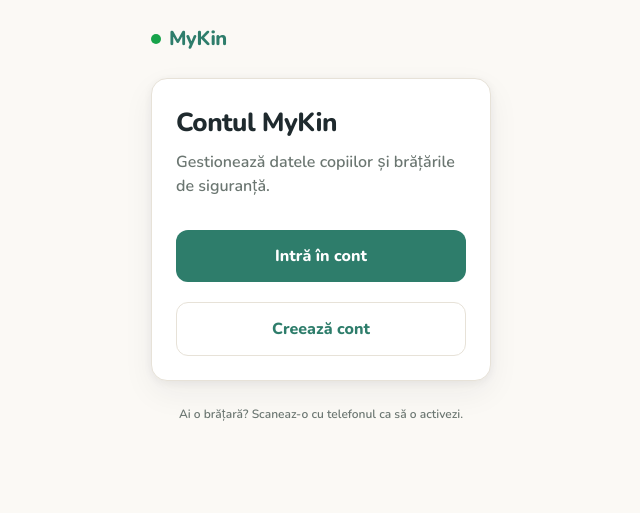
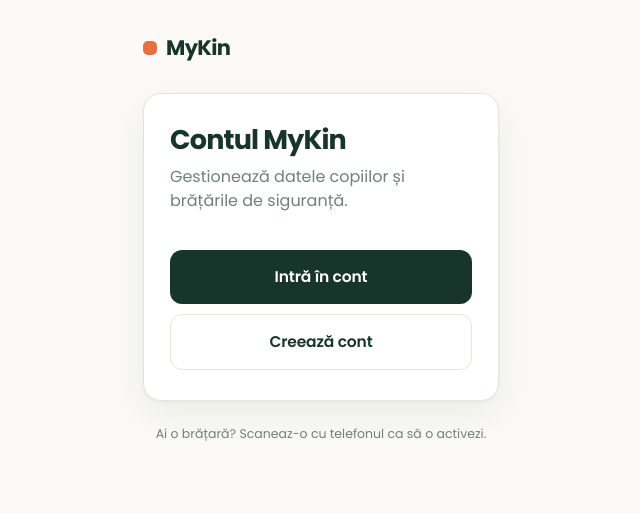
Before and after one commit to Georgedarjan/MYKIN-nou, a Flask app: page / in a window 1280 px wide. Shown: the top 513 px of the page, without its empty margins (319-959 px from the left). Run offline with Flask 3, Linux system fonts and the light colour scheme.

Commit message:
redesign minimalist Poppins + paleta brand + camp poza

```diff
--- a/models.py
+++ b/models.py
@@ -38,6 +38,7 @@
     allergies = db.Column(db.Text)
     medical = db.Column(db.Text)
     notes = db.Column(db.Text)  # ex: "Nu vorbește româna", "poartă aparat auditiv"
+    photo_url = db.Column(db.String(500))  # link poză (Cloudinary), opțional
 
     # Toggle-uri de vizibilitate publică. Numărul de telefon e mereu vizibil
     # (altfel produsul nu are sens), dar restul le controlează părintele.
--- a/static/style.css
+++ b/static/style.css
@@ -1,147 +1,321 @@
 :root {
-  --bg: #FBF9F5;
+  --forest: #17352B;
+  --forest-deep: #0F2620;
+  --forest-soft: #2A5446;
+  --coral: #E76F42;
+  --coral-deep: #CE5B2E;
+  --bg: #FBFAF6;
   --surface: #FFFFFF;
-  --ink: #1F2A2E;
-  --muted: #6B7671;
-  --brand: #2E7D6B;
-  --brand-dark: #245F52;
-  --call: #17A34A;
-  --call-dark: #128A3E;
-  --alert-bg: #FEF3C7;
-  --alert-ink: #8A5A08;
-  --line: #E7E2D8;
-  --danger: #C0392B;
-  --radius: 16px;
-  --shadow: 0 2px 8px rgba(31, 42, 46, .06), 0 12px 32px rgba(31, 42, 46, .06);
+  --ink: #1C2B25;
+  --muted: #71807A;
+  --line: #E7E4DB;
+  --wa: #25A65B;
+  --wa-deep: #1E8C4C;
+  --danger: #C0483A;
+  --radius: 18px;
+  --radius-sm: 12px;
+  --shadow: 0 1px 3px rgba(23,53,43,.05), 0 14px 40px rgba(23,53,43,.07);
 }
 
 * { box-sizing: border-box; }
 
+html { -webkit-text-size-adjust: 100%; }
+
 body {
   margin: 0;
-  font-family: "Nunito", -apple-system, BlinkMacSystemFont, "Segoe UI", Roboto, sans-serif;
+  font-family: "Poppins", -apple-system, BlinkMacSystemFont, "Segoe UI", sans-serif;
   background: var(--bg);
   color: var(--ink);
-  line-height: 1.5;
+  line-height: 1.55;
+  font-weight: 400;
   -webkit-font-smoothing: antialiased;
+  text-rendering: optimizeLegibility;
 }
 
 .wrap {
-  max-width: 480px;
+  max-width: 460px;
   margin: 0 auto;
-  padding: 24px 20px 48px;
+  padding: 32px 22px 56px;
 }
 
+/* ---------- Brand wordmark ---------- */
 .brand {
-  display: flex;
+  display: inline-flex;
   align-items: center;
-  gap: 8px;
-  font-weight: 800;
-  font-size: 20px;
-  color: var(--brand);
-  letter-spacing: -.02em;
-  margin-bottom: 24px;
+  gap: 9px;
+  font-weight: 700;
+  font-size: 21px;
+  color: var(--forest);
+  letter-spacing: -.03em;
+  margin-bottom: 28px;
+  text-decoration: none;
 }
-.brand .dot { width: 10px; height: 10px; border-radius: 50%; background: var(--call); display: inline-block; }
+.brand .dot {
+  width: 14px; height: 14px;
+  border-radius: 5px;
+  background: var(--coral);
+  display: inline-block;
+}
 
-h1 { font-size: 26px; font-weight: 800; letter-spacing: -.02em; margin: 0 0 8px; }
-h2 { font-size: 18px; font-weight: 800; margin: 0 0 12px; }
-p { margin: 0 0 12px; }
+/* ---------- Type ---------- */
+h1 {
+  font-size: 27px;
+  font-weight: 700;
+  letter-spacing: -.03em;
+  line-height: 1.15;
+  margin: 0 0 10px;
+  color: var(--forest);
+}
+h2 {
+  font-size: 16px;
+  font-weight: 600;
+  letter-spacing: -.01em;
+  margin: 0 0 14px;
+  color: var(--forest);
+}
+p { margin: 0 0 14px; }
 .muted { color: var(--muted); }
-.small { font-size: 14px; }
+.small { font-size: 13.5px; }
 
+/* ---------- Card ---------- */
 .card {
   background: var(--surface);
   border: 1px solid var(--line);
   border-radius: var(--radius);
   box-shadow: var(--shadow);
-  padding: 24px;
-  margin-bottom: 16px;
+  padding: 30px 26px;
+  margin-bottom: 18px;
 }
 
-/* ---------- Pagina publică de scanare ---------- */
-.scan-hero { text-align: center; padding-top: 8px; }
+/* ---------- Public scan page ---------- */
+.scan-hero { text-align: center; padding-top: 4px; }
+
 .scan-eyebrow {
   display: inline-block;
-  font-size: 13px; font-weight: 700; text-transform: uppercase; letter-spacing: .08em;
-  color: var(--brand); background: #E8F1EE;
-  padding: 6px 14px; border-radius: 999px; margin-bottom: 16px;
+  font-size: 11.5px;
+  font-weight: 600;
+  text-transform: uppercase;
+  letter-spacing: .16em;
+  color: var(--coral);
+  margin-bottom: 20px;
 }
-.child-name { font-size: 32px; font-weight: 800; letter-spacing: -.02em; margin: 0 0 4px; }
-.child-sub { color: var(--muted); margin-bottom: 24px; }
 
+.child-name {
+  font-size: 38px;
+  font-weight: 700;
+  letter-spacing: -.035em;
+  line-height: 1.05;
+  color: var(--forest);
+  margin: 0 0 6px;
+}
+.child-sub {
+  color: var(--muted);
+  font-size: 15px;
+  margin-bottom: 30px;
+}
+
+.child-photo {
+  width: 118px; height: 118px;
+  border-radius: 50%;
+  object-fit: cover;
+  margin: 0 auto 22px;
+  display: block;
+  border: 3px solid var(--surface);
+  box-shadow: 0 4px 18px rgba(23,53,43,.14);
+}
+
+/* Buttons on scan page */
 .call-btn {
-  display: flex; align-items: center; justify-content: center; gap: 12px;
+  display: flex;
+  align-items: center;
+  justify-content: center;
+  gap: 11px;
   width: 100%;
-  background: var(--call);
+  background: var(--coral);
   color: #fff;
-  font-size: 20px; font-weight: 800;
-  padding: 20px;
-  border: none; border-radius: var(--radius);
+  font-size: 18px;
+  font-weight: 600;
+  letter-spacing: -.01em;
+  padding: 19px;
+  border: none;
+  border-radius: var(--radius);
   text-decoration: none;
-  box-shadow: 0 8px 20px rgba(23, 163, 74, .28);
   transition: transform .06s ease, background .15s ease;
 }
-.call-btn:active { transform: scale(.98); background: var(--call-dark); }
-.call-btn svg { width: 24px; height: 24px; }
-.call-btn + .call-btn { margin-top: 12px; background: var(--brand); box-shadow: 0 8px 20px rgba(46, 125, 107, .24); }
-.call-btn + .call-btn:active { background: var(--brand-dark); }
+.call-btn svg { width: 22px; height: 22px; }
+.call-btn:active { transform: scale(.985); background: var(--coral-deep); }
+.call-btn + .call-btn { margin-top: 12px; }
 
-.info-block { margin-top: 24px; text-align: left; }
-.info-row { padding: 14px 0; border-top: 1px solid var(--line); }
-.info-row:first-child { border-top: none; }
-.info-label { font-size: 13px; font-weight: 700; text-transform: uppercase; letter-spacing: .06em; color: var(--muted); margin-bottom: 4px; }
-.info-value { font-size: 16px; }
+/* secondary / whatsapp / edit variants via inline style overrides remain,
+   but provide clean class variants too */
+.btn-forest { background: var(--forest) !important; }
+.btn-forest:active { background: var(--forest-deep) !important; }
+.btn-wa { background: var(--wa) !important; }
+.btn-wa:active { background: var(--wa-deep) !important; }
 
+/* Alert cards (allergy / medical) */
 .alert-card {
-  background: var(--alert-bg);
-  border: 1px solid #F3D98B;
+  background: #FBEEE6;
+  border: 1px solid #F3D9C8;
+  border-left: 4px solid var(--coral);
+  border-radius: var(--radius-sm);
+  padding: 15px 18px;
+  margin-top: 14px;
+  text-align: left;
+  display: flex;
+  gap: 12px;
+  align-items: flex-start;
+}
+.alert-card .ac-icon {
+  flex-shrink: 0;
+  width: 20px; height: 20px;
+  color: var(--coral-deep);
+  margin-top: 2px;
+}
+.alert-card .ac-icon svg { width: 20px; height: 20px; display: block; }
+.alert-card .info-label {
+  font-size: 11px; font-weight: 600; text-transform: uppercase;
+  letter-spacing: .12em; color: var(--coral-deep); margin-bottom: 3px;
+}
+.alert-card .info-value { font-size: 15.5px; font-weight: 500; color: var(--forest); }
+
+.info-block { margin-top: 14px; text-align: left; }
+.info-row { padding: 4px 0; }
+.info-label {
+  font-size: 11px; font-weight: 600; text-transform: uppercase;
+  letter-spacing: .12em; color: var(--muted); margin-bottom: 4px;
+}
+.info-value { font-size: 15.5px; color: var(--ink); }
+
+/* ---------- Forms ---------- */
+label {
+  display: block;
+  font-weight: 500;
+  font-size: 13.5px;
+  color: var(--forest);
+  margin: 16px 0 7px;
+}
+input[type=text], input[type=email], input[type=password], input[type=tel],
+textarea, select, input[type=file] {
+  width: 100%;
+  padding: 13px 15px;
+  border: 1px solid var(--line);
+  border-radius: var(--radius-sm);
+  font-size: 16px;
+  font-family: inherit;
+  background: #fff;
+  color: var(--ink);
+  transition: border-color .15s ease, box-shadow .15s ease;
+}
+input::placeholder, textarea::placeholder { color: #A7B0AB; }
+input:focus, textarea:focus, select:focus {
+  outline: none;
+  border-color: var(--forest);
+  box-shadow: 0 0 0 3px rgba(23,53,43,.08);
+}
+textarea { min-height: 74px; resize: vertical; }
+
+.checkbox-row { display: flex; align-items: center; gap: 11px; margin: 12px 0; }
+.checkbox-row input { width: 19px; height: 19px; accent-color: var(--forest); }
+.checkbox-row label { margin: 0; font-weight: 500; font-size: 14.5px; color: var(--ink); }
+
+/* ---------- Buttons ---------- */
+.btn {
+  display: inline-block;
+  width: 100%;
+  text-align: center;
+  background: var(--forest);
+  color: #fff;
+  font-size: 15.5px;
+  font-weight: 600;
+  letter-spacing: -.01em;
+  font-family: inherit;
+  padding: 15px 18px;
+  border: none;
+  border-radius: var(--radius-sm);
+  cursor: pointer;
+  text-decoration: none;
+  margin-top: 22px;
+  transition: background .15s ease, transform .06s ease;
+}
+.btn:active { background: var(--forest-deep); transform: scale(.99); }
+.btn-primary { background: var(--coral); }
+.btn-primary:active { background: var(--coral-deep); }
+.btn-ghost {
+  background: transparent;
+  color: var(--forest);
+  border: 1px solid var(--line);
+  margin-top: 10px;
+}
+.btn-ghost:active { background: #F3F1E9; }
+.btn-danger {
+  background: transparent;
+  color: var(--danger);
+  border: 1px solid #E6C9C3;
+  margin-top: 8px;
+}
+.btn-sm { width: auto; padding: 9px 15px; font-size: 13.5px; margin-top: 0; }
+
+/* ---------- Flash ---------- */
+.flash {
+  background: #EAF1EC;
+  color: var(--forest);
+  border: 1px solid #CFE0D4;
+  padding: 13px 17px;
+  border-radius: var(--radius-sm);
+  margin-bottom: 18px;
+  font-weight: 500;
+  font-size: 14.5px;
+}
+
+/* ---------- Dashboard ---------- */
+.topbar {
+  display: flex;
+  justify-content: space-between;
+  align-items: center;
+  margin-bottom: 28px;
+}
+.topbar a { color: var(--muted); text-decoration: none; font-size: 14px; font-weight: 500; }
+.topbar a:hover { color: var(--forest); }
+
+.child-card {
+  border: 1px solid var(--line);
   border-radius: var(--radius);
-  padding: 16px 18px;
-  margin-top: 16px; text-align: left;
+  padding: 22px;
+  margin-bottom: 14px;
+  background: #fff;
+  box-shadow: var(--shadow);
 }
-.alert-card .info-label { color: var(--alert-ink); }
-.alert-card .info-value { color: var(--alert-ink); font-weight: 700; }
+.child-card h3 {
+  margin: 0 0 5px;
+  font-size: 19px;
+  font-weight: 600;
+  letter-spacing: -.02em;
+  color: var(--forest);
+}
+.child-card .meta { color: var(--muted); font-size: 13.5px; margin-bottom: 14px; }
 
-/* ---------- Formulare / dashboard ---------- */
-label { display: block; font-weight: 700; font-size: 14px; margin: 14px 0 6px; }
-input[type=text], input[type=email], input[type=password], input[type=tel], textarea, select {
-  width: 100%; padding: 12px 14px;
-  border: 1px solid var(--line); border-radius: 12px;
-  font-size: 16px; font-family: inherit; background: #fff; color: var(--ink);
+.band-pill {
+  display: inline-block;
+  font-size: 11px;
+  font-weight: 600;
+  text-transform: uppercase;
+  letter-spacing: .08em;
+  padding: 4px 11px;
+  border-radius: 999px;
 }
-input:focus, textarea:focus, select:focus { outline: 2px solid var(--brand); outline-offset: 1px; border-color: var(--brand); }
-textarea { min-height: 70px; resize: vertical; }
+.band-pill.active { background: #E6F0E9; color: var(--forest-soft); }
+.band-pill.disabled { background: #F5E7E4; color: var(--danger); }
+.band-pill.unactivated { background: #FBEEE6; color: var(--coral-deep); }
 
-.checkbox-row { display: flex; align-items: center; gap: 10px; margin: 10px 0; }
-.checkbox-row input { width: 20px; height: 20px; }
-.checkbox-row label { margin: 0; font-weight: 600; }
-
-.btn {
-  display: inline-block; width: 100%; text-align: center;
-  background: var(--brand); color: #fff;
-  font-size: 16px; font-weight: 800; font-family: inherit;
-  padding: 14px 18px; border: none; border-radius: 12px;
-  cursor: pointer; text-decoration: none; margin-top: 20px;
+/* ---------- Misc ---------- */
+.center-narrow { max-width: 400px; }
+.link { color: var(--coral-deep); font-weight: 600; text-decoration: none; }
+.link:hover { text-decoration: underline; }
+.footer-note {
+  text-align: center;
+  color: var(--muted);
+  font-size: 12.5px;
+  margin-top: 24px;
+  line-height: 1.5;
 }
-.btn:active { background: var(--brand-dark); }
-.btn-ghost { background: transparent; color: var(--brand); border: 1px solid var(--line); }
-.btn-danger { background: transparent; color: var(--danger); border: 1px solid #E8C4BF; margin-top: 8px; }
-.btn-sm { width: auto; padding: 8px 14px; font-size: 14px; margin-top: 0; }
-
-.flash { background: #E8F1EE; color: var(--brand-dark); border: 1px solid #BFE0D6; padding: 12px 16px; border-radius: 12px; margin-bottom: 16px; font-weight: 600; }
-
-.child-card { border: 1px solid var(--line); border-radius: var(--radius); padding: 18px; margin-bottom: 12px; background: #fff; }
-.child-card h3 { margin: 0 0 4px; font-size: 18px; }
-.child-card .meta { color: var(--muted); font-size: 14px; margin-bottom: 12px; }
-.band-pill { display: inline-block; font-size: 12px; font-weight: 700; padding: 3px 10px; border-radius: 999px; }
-.band-pill.active { background: #E8F1EE; color: var(--brand-dark); }
-.band-pill.disabled { background: #F5E9E7; color: var(--danger); }
-.band-pill.unactivated { background: #FEF3C7; color: var(--alert-ink); }
-
-.topbar { display: flex; justify-content: space-between; align-items: center; margin-bottom: 24px; }
-.topbar a { color: var(--muted); text-decoration: none; font-size: 14px; font-weight: 600; }
-
-.center-narrow { max-width: 380px; }
-.link { color: var(--brand); font-weight: 700; text-decoration: none; }
-.footer-note { text-align: center; color: var(--muted); font-size: 12px; margin-top: 24px; }
--- a/templates/base.html
+++ b/templates/base.html
@@ -6,7 +6,7 @@
   <title>{% block title %}MyKin{% endblock %}</title>
   <link rel="preconnect" href="https://fonts.googleapis.com">
   <link rel="preconnect" href="https://fonts.gstatic.com" crossorigin>
-  <link href="https://fonts.googleapis.com/css2?family=Nunito:wght@600;700;800&display=swap" rel="stylesheet">
+  <link href="https://fonts.googleapis.com/css2?family=Poppins:wght@400;500;600;700&display=swap" rel="stylesheet">
   <link rel="stylesheet" href="{{ url_for('static', filename='style.css') }}">
 </head>
 <body>
```
Also changed, not shown: templates/scan_public.html (+26 -28 lines).
